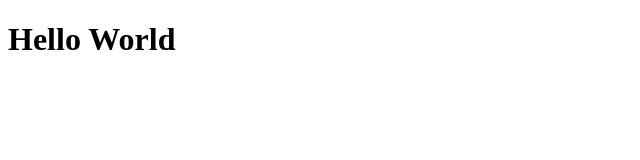
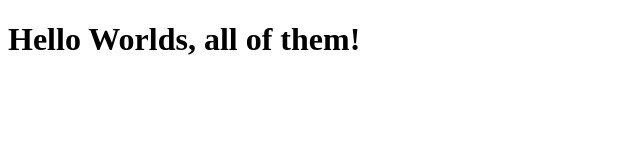
Before and after one commit to markgeorgeallen/coursera-test, a plain HTML site: page site/index.html in a window 1280 px wide. Shown: the whole page, without its empty margins (0-640 px from the left). Drawn offline with Linux system fonts and the light colour scheme.

Commit message:
small edit to page

```diff
--- a/site/index.html
+++ b/site/index.html
@@ -4,7 +4,7 @@
 	<title>Hello World</title>
 </head>
 <body>
-<h1> Hello World</h1>
+<h1> Hello Worlds, all of them!</h1>
 
 </body>
 </html>
```
